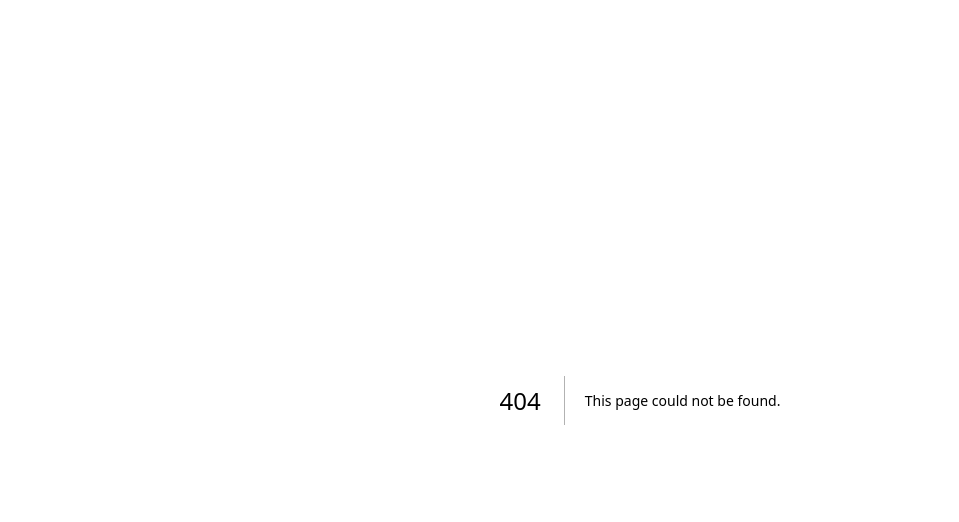
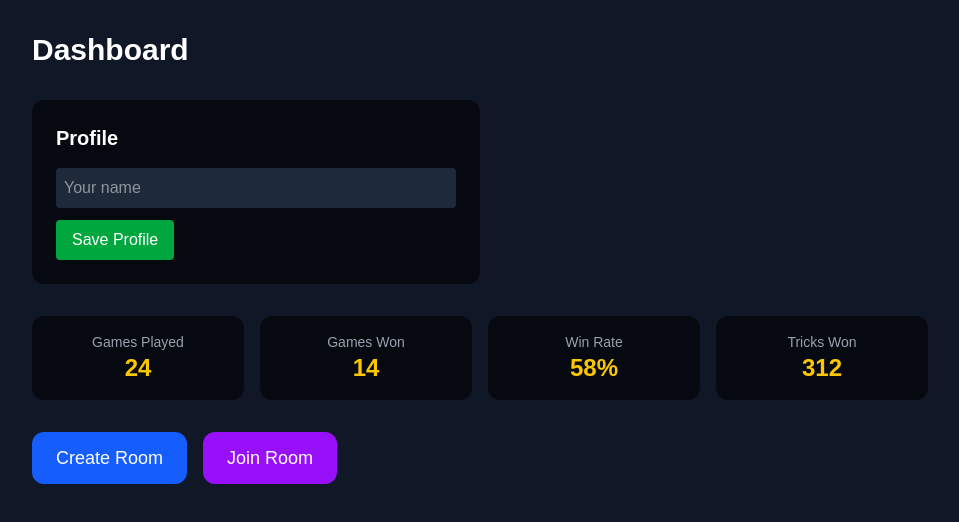
Before and after one commit to kapiljangid8290/court-piece-game, a Next.js app in the folder client/: page /dashboard in a window 1280 px wide. Before the commit this address had no page. Shown: the top 522 px of the page, without its empty margins (0-959 px from the left). Built offline with nearby package versions, Linux system fonts and the light colour scheme.

Commit message:
dashboard page starts

```diff
--- /dev/null
+++ b/client/app/dashboard/page.tsx
@@ -0,0 +1,81 @@
+"use client";
+
+import { useRouter } from "next/navigation";
+import { use, useState } from "react";
+
+export default function DashboardPage() {
+    const router = useRouter();
+  const [name, setName] = useState("");
+  const [savedName, setSavedName] = useState("");
+
+  return (
+    <main className="min-h-screen bg-gray-900 text-white p-8 space-y-8">
+      <h1 className="text-3xl font-bold">Dashboard</h1>
+
+      {/* PROFILE */}
+      <section className="bg-black/60 rounded-xl p-6 max-w-md">
+        <h2 className="text-xl font-bold mb-4">Profile</h2>
+
+        <input
+          className="w-full p-2 rounded bg-gray-800 text-white mb-3"
+          placeholder="Your name"
+          value={name}
+          onChange={(e) => setName(e.target.value)}
+        />
+
+        <button
+          onClick={() => setSavedName(name)}
+          className="bg-green-600 px-4 py-2 rounded"
+        >
+          Save Profile
+        </button>
+
+        {savedName && (
+          <p className="mt-3 text-green-400">
+            Saved as: {savedName}
+          </p>
+        )}
+      </section>
+
+      {/* STATS */}
+<section className="grid grid-cols-4 gap-4 max-w-4xl">
+  {[
+    ["Games Played", 24],
+    ["Games Won", 14],
+    ["Win Rate", "58%"],
+    ["Tricks Won", 312],
+  ].map(([label, value]) => (
+    <div
+      key={label}
+      className="bg-black/60 rounded-xl p-4 text-center"
+    >
+      <div className="text-gray-400 text-sm">{label}</div>
+      <div className="text-2xl font-bold text-yellow-400">
+        {value}
+      </div>
+    </div>
+  ))}
+</section>
+
+{/* GAME ENTRY */}
+<section className="flex gap-4 mt-6">
+  <button
+  onClick={() => router.push("/")}
+  className="bg-blue-600 px-6 py-3 rounded-xl text-lg"
+>
+  Create Room
+</button>
+
+
+  <button
+  onClick={() => router.push("/")}
+  className="bg-purple-600 px-6 py-3 rounded-xl text-lg"
+>
+  Join Room
+</button>
+
+</section>
+
+    </main>
+  );
+}
--- a/client/app/page.tsx
+++ b/client/app/page.tsx
@@ -26,11 +26,21 @@ function sortCards(cards: Card[]) {
   });
 }
 
+
+/* ================= SEAT POSITIONS ================= */
+const SEAT_POSITIONS: Record<string, { x: number; y: number }> = {
+  player1: { x: 0, y: 120 },    // bottom (you)
+  player2: { x: 120, y: 0 },    // right
+  player3: { x: 0, y: -120 },   // top
+  player4: { x: -120, y: 0 },   // left
+};
+
 /* ================= PAGE ================= */
 
 export default function Home() {
+
   const socketRef = useRef<Socket | null>(null);
-
+const tableCardRefs = useRef<HTMLDivElement[]>([]);
   const [roomId, setRoomId] = useState<string | null>(null);
   const [roomInput, setRoomInput] = useState("");
   const [playerName, setPlayerName] = useState("");
@@ -43,6 +53,13 @@ export default function Home() {
   const [highestBid, setHighestBid] = useState<number | null>(null);
   const [highestBidder, setHighestBidder] = useState<string | null>(null);
   const [trump, setTrump] = useState<string | null>(null);
+  const [lastTrickWinner, setLastTrickWinner] = useState<string | null>(null);
+
+  const [scores, setScores] = useState({
+  teamA: 0,
+  teamB: 0,
+});
+
 
   const [cards, setCards] = useState<Card[]>([]);
   const [tableCards, setTableCards] = useState<
@@ -93,9 +110,29 @@ export default function Home() {
       );
     });
 
-    socket.on("trick_end", () => {
-      setTimeout(() => setTableCards([]), 700);
-    });
+    socket.on("trick_end", ({ winner, tricksWon }) => {
+  setScores(tricksWon);
+  setLastTrickWinner(winner);
+
+  const target = SEAT_POSITIONS[winner];
+
+  // animate cards
+  tableCardRefs.current.forEach((el) => {
+    if (!el || !target) return;
+
+    el.style.transform = `translate(${target.x}px, ${target.y}px) scale(0.8)`;
+    el.style.opacity = "0";
+  });
+
+  // clear after animation
+  setTimeout(() => {
+    setTableCards([]);
+    tableCardRefs.current = [];
+    setLastTrickWinner(null);
+  }, 600);
+});
+
+
 
     socket.on("game_reset", () => {
       setGameStarted(false);
@@ -112,6 +149,20 @@ export default function Home() {
   console.log("🟢 TRUMP_SET RECEIVED:", data);
   setTrump(data.trump);
 });
+
+
+socket.on("score_update", (data) => {
+  setScores({
+    teamA: data.teamA,
+    teamB: data.teamB,
+  });
+});
+
+socket.on("score_update", (newScores) => {
+  console.log("📊 SCORE UPDATE:", newScores);
+  setScores(newScores);
+});
+
 
     return () => socket.disconnect();
   }, []);
@@ -200,6 +251,36 @@ export default function Home() {
         </div>
       </div>
 
+     {/* SCOREBOARD */}
+<div className="fixed top-16 right-4 z-40 bg-black/80 rounded-xl px-4 py-3 text-sm w-48 shadow-xl">
+  <h3 className="text-center font-bold text-yellow-400 mb-2">
+    Scoreboard
+  </h3>
+
+  <div className="space-y-2">
+    {/* TEAM A */}
+    <div className="flex justify-between items-center bg-green-700/40 px-3 py-2 rounded">
+      <div>
+        <div className="font-semibold">Team A</div>
+        <div className="text-xs text-gray-300">Player 1 • Player 3</div>
+      </div>
+      <div className="text-lg font-bold text-green-400">
+        {scores.teamA}
+      </div>
+    </div>
+
+    {/* TEAM B */}
+    <div className="flex justify-between items-center bg-blue-700/40 px-3 py-2 rounded">
+      <div>
+        <div className="font-semibold">Team B</div>
+        <div className="text-xs text-gray-300">Player 2 • Player 4</div>
+      </div>
+      <div className="text-lg font-bold text-blue-400">
+        {scores.teamB}
+      </div>
+    </div>
+  </div>
+</div>
 
 
       {/* JOIN */}
@@ -311,14 +392,44 @@ export default function Home() {
         </div>
       )}
 
+{lastTrickWinner && (
+  <div className="fixed inset-0 flex items-center justify-center z-40 pointer-events-none">
+    <div className="bg-black/80 px-6 py-3 rounded-xl text-yellow-400 text-xl font-bold shadow-xl">
+      {lastTrickWinner} won the trick
+    </div>
+  </div>
+)}
+
+
       {/* TABLE */}
       <div className="absolute inset-0 flex items-center justify-center pointer-events-none">
         <div className="w-56 h-56 rounded-full border-4 border-white/30 relative">
-          {tableCards.map(({ card }, i) => (
-            <div key={i} className="absolute inset-0 flex items-center justify-center">
-              <PlayingCard card={card} enabled={false} />
-            </div>
-          ))}
+          {tableCards.map(({ playerId, card }, i) => {
+  const isWinner = playerId === lastTrickWinner;
+
+  return (
+    <div
+      key={i}
+      ref={(el) => {
+        if (el) tableCardRefs.current[i] = el;
+      }}
+      className={`absolute inset-0 flex items-center justify-center
+        transition-all duration-500
+        ${isWinner ? "scale-110" : ""}
+      `}
+    >
+      <div
+        className={`rounded-xl transition-all duration-300
+          ${isWinner ? "ring-4 ring-yellow-400 shadow-[0_0_30px_gold]" : ""}
+        `}
+      >
+        <PlayingCard card={card} enabled={false} />
+      </div>
+    </div>
+  );
+})}
+
+
         </div>
       </div>
 
```
